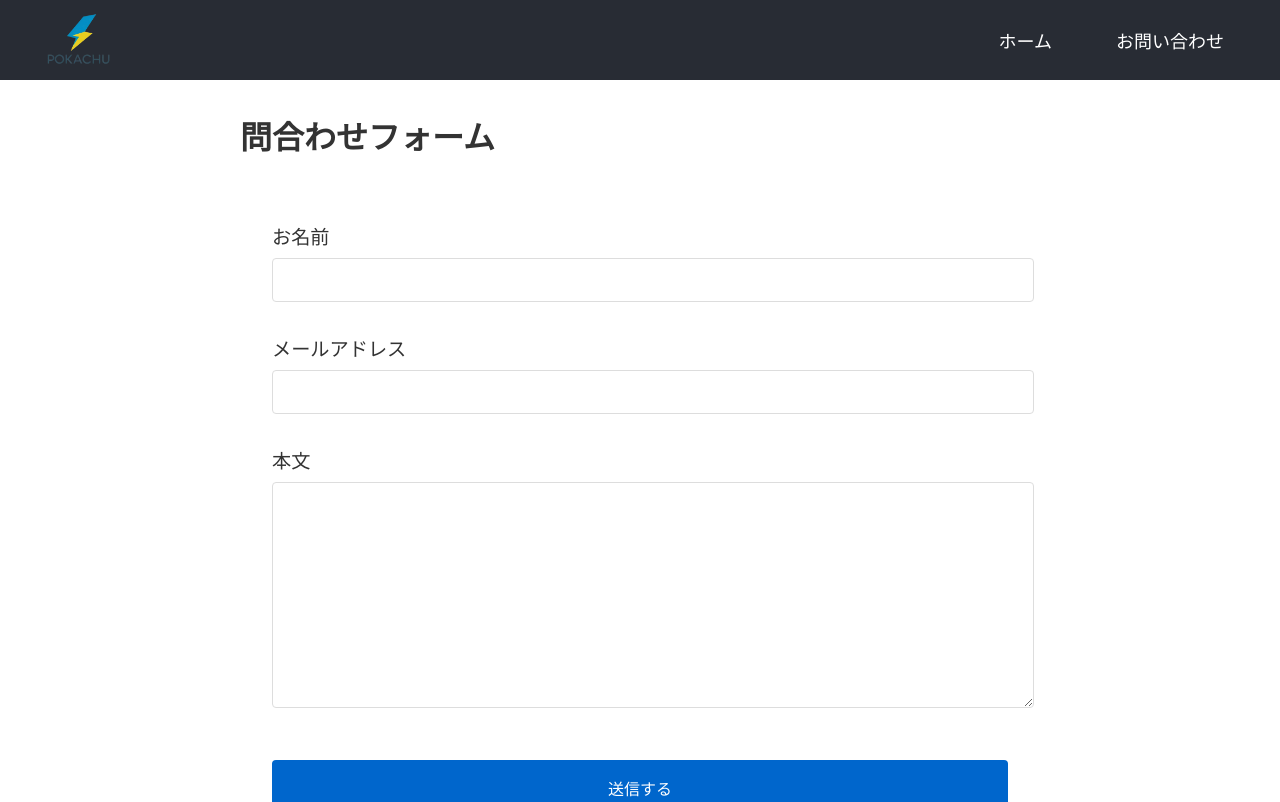
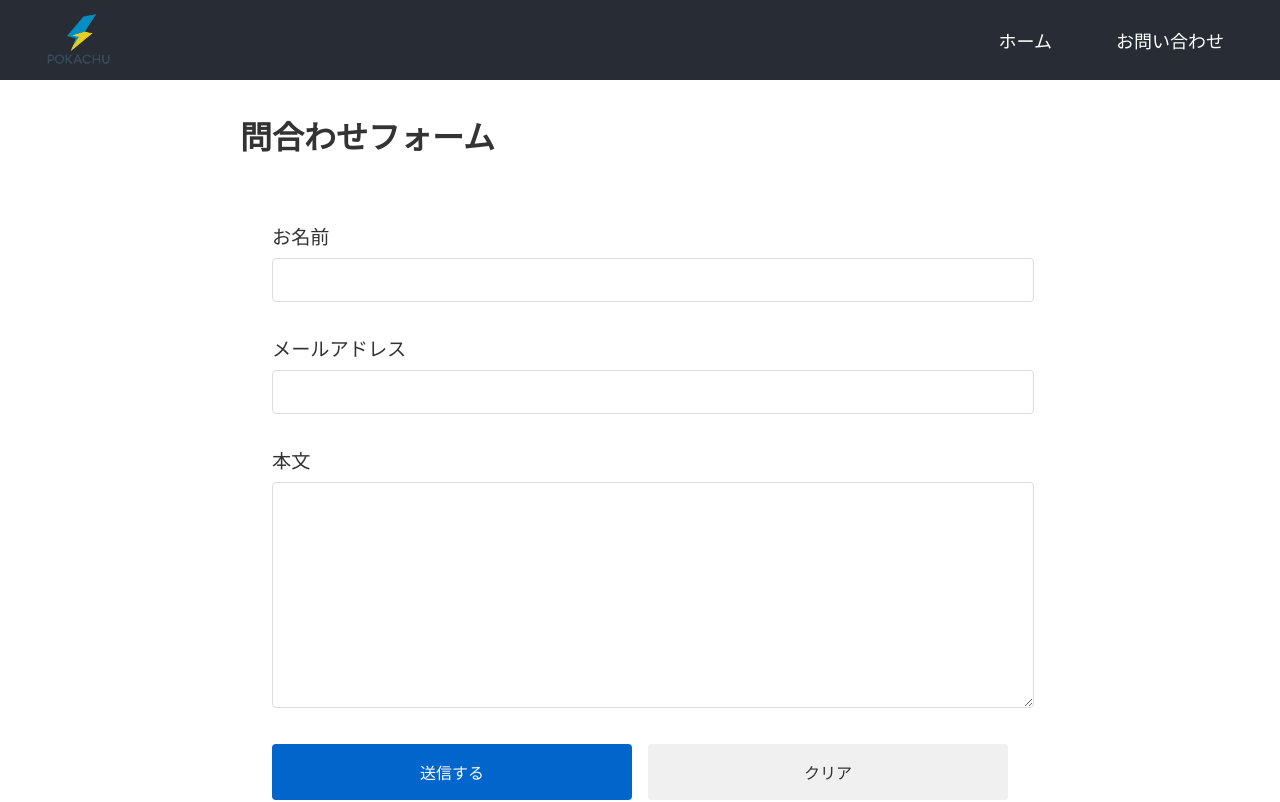
Before and after one commit to Kohsuke12/test-app, a React (Create React App) app: page /contact in a window 1280 px wide. Shown: the top 802 px of the page. Built offline with nearby package versions, Linux system fonts and the light colour scheme.

Commit message:
feat: お問い合わせフォームのAPI連携とCORS対応を実装

```diff
--- a/src/components/Contact/Contact.module.css
+++ b/src/components/Contact/Contact.module.css
@@ -75,8 +75,14 @@
   min-height: 200px;
 }
 
+.buttonContainer {
+  display: flex;
+  gap: 1rem;
+  margin-top: 1rem;
+}
+
 .submitButton {
-  width: 100%;
+  flex: 1;
   padding: 1rem;
   background-color: #0066cc;
   color: white;
@@ -86,7 +92,23 @@
   font-weight: 500;
   cursor: pointer;
   transition: background-color 0.3s;
-  margin-top: 1rem;
+}
+
+.clearButton {
+  flex: 1;
+  padding: 1rem;
+  background-color: #f0f0f0;
+  color: #333;
+  border: none;
+  border-radius: 4px;
+  font-size: 1rem;
+  font-weight: 500;
+  cursor: pointer;
+  transition: background-color 0.3s;
+}
+
+.clearButton:hover {
+  background-color: #e0e0e0;
 }
 
 .submitButton:hover {
--- a/src/components/Contact/index.jsx
+++ b/src/components/Contact/index.jsx
@@ -13,7 +13,6 @@ export const Contact = () => {
     message: ''
   });
   const [isSubmitting, setIsSubmitting] = useState(false);
-  const [submitStatus, setSubmitStatus] = useState(null);
 
   const validateForm = () => {
     const newErrors = {
@@ -61,7 +60,6 @@ export const Contact = () => {
       ...prev,
       [name]: value
     }));
-    // 入力時のバリデーション
     if (errors[name]) {
       setErrors(prev => ({
         ...prev,
@@ -78,26 +76,52 @@ export const Contact = () => {
     }
 
     setIsSubmitting(true);
-    setSubmitStatus(null);
 
     try {
-      // ここにAPI呼び出しを追加予定
-      console.log('送信されたデータ:', formData);
-      setSubmitStatus('success');
-      setFormData({ name: '', email: '', message: '' });
-      setErrors({ name: '', email: '', message: '' });
+      const response = await fetch('https://1hmfpsvto6.execute-api.ap-northeast-1.amazonaws.com/dev/contacts', {
+        method: 'POST',
+        headers: {
+          'Content-Type': 'application/json',
+          'Accept': 'application/json',
+          'Origin': window.location.origin,
+        },
+        mode: 'cors',
+        credentials: 'omit',
+        body: JSON.stringify(formData)
+      });
+
+      if (!response.ok) {
+        const errorData = await response.json().catch(() => null);
+        throw new Error(errorData?.message || '送信に失敗しました');
+      }
+
+      alert('送信しました');
+      handleClear();
     } catch (error) {
       console.error('送信エラー:', error);
-      setSubmitStatus('error');
+      alert('送信に失敗しました。時間をおいて再度お試しください。');
     } finally {
       setIsSubmitting(false);
     }
   };
 
+  const handleClear = () => {
+    setFormData({
+      name: '',
+      email: '',
+      message: ''
+    });
+    setErrors({
+      name: '',
+      email: '',
+      message: ''
+    });
+  };
+
   return (
     <div className={classes.container}>
       <h1 className={classes.title}>問合わせフォーム</h1>
-      <form onSubmit={handleSubmit} className={classes.form}>
+      <form onSubmit={handleSubmit} className={classes.form} noValidate>
         <div className={classes.formGroup}>
           <label htmlFor="name" className={classes.label}>お名前</label>
           <input
@@ -106,9 +130,8 @@ export const Contact = () => {
             name="name"
             value={formData.name}
             onChange={handleChange}
-            required
-            maxLength={30}
-            className={classes.input}
+            className={`${classes.input} ${errors.name ? classes.errorInput : ''}`}
+            disabled={isSubmitting}
           />
           {errors.name && <p className={classes.errorText}>{errors.name}</p>}
         </div>
@@ -121,8 +144,8 @@ export const Contact = () => {
             name="email"
             value={formData.email}
             onChange={handleChange}
-            required
-            className={classes.input}
+            className={`${classes.input} ${errors.email ? classes.errorInput : ''}`}
+            disabled={isSubmitting}
           />
           {errors.email && <p className={classes.errorText}>{errors.email}</p>}
         </div>
@@ -134,14 +157,14 @@ export const Contact = () => {
             name="message"
             value={formData.message}
             onChange={handleChange}
-            required
-            maxLength={500}
-            className={classes.textarea}
+            className={`${classes.textarea} ${errors.message ? classes.errorInput : ''}`}
             rows="5"
+            disabled={isSubmitting}
           />
           {errors.message && <p className={classes.errorText}>{errors.message}</p>}
         </div>
 
+        <div className={classes.buttonContainer}>
           <button
             type="submit"
             className={classes.submitButton}
@@ -150,17 +173,15 @@ export const Contact = () => {
             {isSubmitting ? '送信中...' : '送信する'}
           </button>
 
-        {submitStatus === 'success' && (
-          <p className={classes.successMessage}>
-            お問い合わせを受け付けました。
-          </p>
-        )}
-
-        {submitStatus === 'error' && (
-          <p className={classes.errorMessage}>
-            送信に失敗しました。時間をおいて再度お試しください。
-          </p>
-        )}
+          <button
+            type="button"
+            className={classes.clearButton}
+            onClick={handleClear}
+            disabled={isSubmitting}
+          >
+            クリア
+          </button>
+        </div>
       </form>
     </div>
   );
```
Lines whose indentation alone changed are shown as unchanged.
